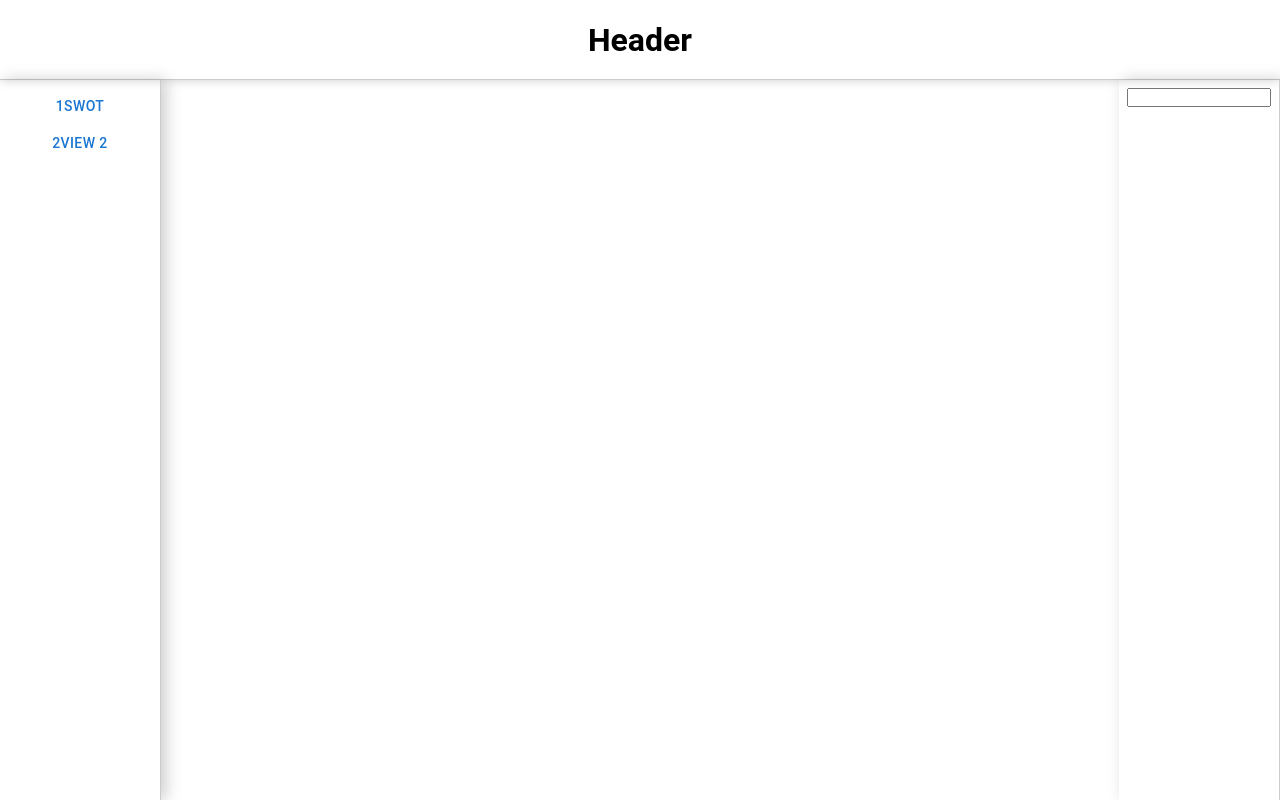
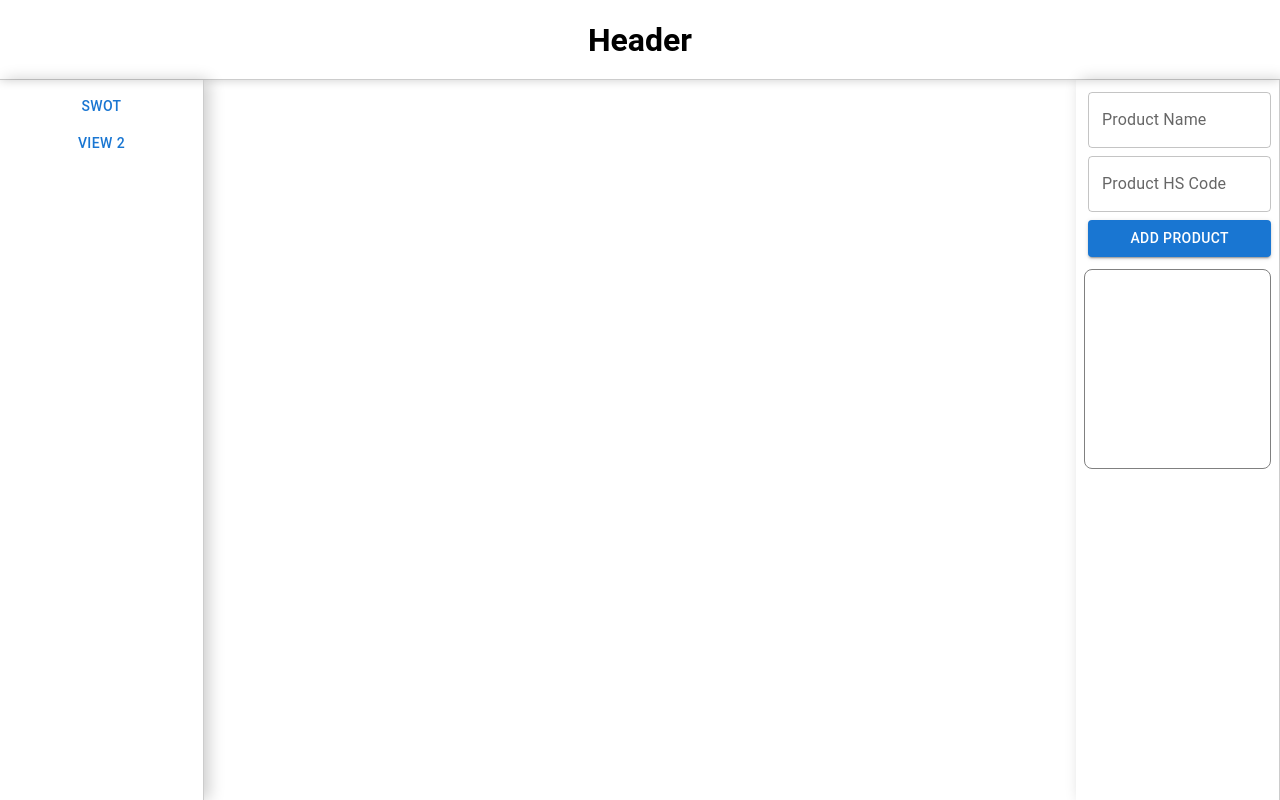
Before and after one commit to Subham7769/business_research, a React (Vite) app: page / in a window 1280 px wide. Built offline with nearby package versions, Linux system fonts and the light colour scheme.

Commit message:
rightsidebar component added

```diff
--- /dev/null
+++ b/src/Components/Common/Button/BasicButtons.jsx
@@ -0,0 +1,19 @@
+import Stack from "@mui/material/Stack";
+import Button from "@mui/material/Button";
+
+const BasicButtons = ({ name, id,variant }) => {
+  return (
+    <Stack spacing={2} direction="row" key={id} >
+      <Button
+        variant={variant}
+        style={{
+          width: "100%",
+        }}
+      >
+        {id}
+        {name}
+      </Button>
+    </Stack>
+  );
+};
+export default BasicButtons;
--- a/src/Components/Common/Button/Button.jsx
+++ /dev/null
@@ -1,19 +0,0 @@
-import Stack from "@mui/material/Stack";
-import Button from "@mui/material/Button";
-
-const BasicButtons = ({ name, id }) => {
-  return (
-    <Stack spacing={2} direction="row" key={id}>
-      <Button
-        variant="text"
-        style={{
-          width: "100%",
-        }}
-      >
-        {id}
-        {name}
-      </Button>
-    </Stack>
-  );
-};
-export default BasicButtons;
--- a/src/Components/Main/Main.css
+++ b/src/Components/Main/Main.css
@@ -2,7 +2,7 @@
   display: flex;
   justify-content: center;
   align-items: center;
-  flex: 1;
+  flex: 0.7;
   height: 100%;
   overflow-y: scroll;
 }
--- a/src/Components/RightSidebar/RightSidebar.css
+++ b/src/Components/RightSidebar/RightSidebar.css
@@ -1,6 +1,7 @@
 .sidebar {
   display: flex;
   flex-direction: column;
+  align-items: center;
   gap: 0.5rem;
   flex: 0.15;
   height: 100%;
@@ -8,5 +9,4 @@
   border-right: 1px solid #ccc;
   box-shadow: 5px 0 15px 0 rgba(0, 0, 0, 0.2);
   margin: 0px;
-  padding: 0.5rem;
 }
--- a/src/Components/RightSidebar/RightSidebar.jsx
+++ b/src/Components/RightSidebar/RightSidebar.jsx
@@ -1,13 +1,27 @@
-import { NavLink } from "react-router-dom";
 import "./RightSidebar.css";
-import BasicButtons from "../Common/Button/Button";
+import BasicButtons from "../Common/Button/BasicButtons";
+import Box from '@mui/material/Box';
+import TextField from '@mui/material/TextField';
+import EntityListing from "../SwotComponent/EntityListing/EntityListing";
 
-const Sidebar = () => {
+const RightSidebar = () => {
   return (
     <div className="sidebar">
-      <input type="text" />
+      <Box
+      component="form"
+      sx={{
+        '& > :not(style)': { m: 0.5, width: '98%' },
+      }}
+      noValidate
+      autoComplete="off"
+    >
+      <TextField id="outlined-basic" label="Product Name" variant="outlined" />
+      <TextField id="outlined-basic" label="Product HS Code" variant="outlined" />
+      <BasicButtons name={"Add Product"} variant={"contained"}/>
+    </Box>
+      <EntityListing/>
     </div>
   );
 };
 
-export default Sidebar;
+export default RightSidebar;
--- a/src/Components/Sidebar/Sidebar.css
+++ b/src/Components/Sidebar/Sidebar.css
@@ -1,6 +1,7 @@
 .sidebar {
   display: flex;
   flex-direction: column;
+  align-items: center;
   gap: 0.5rem;
   flex: 0.15;
   height: 100%;
@@ -10,3 +11,6 @@
   margin: 0px;
   padding: 0.5rem;
 }
+.navSidebar{
+  width: 100%;
+}
--- a/src/Components/Sidebar/Sidebar.jsx
+++ b/src/Components/Sidebar/Sidebar.jsx
@@ -1,16 +1,17 @@
 import { NavLink } from "react-router-dom";
 import "./Sidebar.css";
-import BasicButtons from "../Common/Button/Button";
+import BasicButtons from "../Common/Button/BasicButtons";
+import DeleteIcon from '@mui/icons-material/Delete';
 
 const Sidebar = () => {
   return (
     <div className="sidebar">
-      <nav>
+      <nav className="navSidebar">
         <NavLink to="/swot">
-          <BasicButtons name={"Swot"} id={1} />
+          <BasicButtons name={"Swot"} startIcon={<DeleteIcon />}/>
         </NavLink>
         <NavLink to="/view2">
-          <BasicButtons name={"View 2"} id={2} />
+          <BasicButtons name={"View 2"} />
         </NavLink>
       </nav>
     </div>
--- /dev/null
+++ b/src/Components/SwotComponent/EntityListing/EntityListing.css
@@ -0,0 +1,16 @@
+.entityListing{
+    display: flex;
+    overflow-y: scroll;
+    border: 1px solid gray;
+    border-radius: 0.5rem;
+    width: 100%;
+    height: 200px;
+    padding: 0.2rem;
+}
+ul{
+    list-style: none;
+    margin: 0px;
+}
+li{
+    margin: 0px;
+}
--- /dev/null
+++ b/src/Components/SwotComponent/EntityListing/EntityListing.jsx
@@ -0,0 +1,16 @@
+import React from 'react'
+import './EntityListing.css'
+
+const EntityListing = () => {
+  return (
+    <div className='entityListing'>
+        <ul>
+            <li>
+
+            </li>
+        </ul>
+    </div>
+  )
+}
+
+export default EntityListing
--- a/src/Components/SwotComponent/SWOTComponent.jsx
+++ b/src/Components/SwotComponent/SWOTComponent.jsx
@@ -2,31 +2,32 @@ import { useContext } from "react";
 import EditableList from "./EditableFields/EditableList";
 import Context from "../../Context/Context";
 import "./SWOTComponent.css";
-import FormGroup from '@mui/material/FormGroup';
-import FormControlLabel from '@mui/material/FormControlLabel';
-import Checkbox from '@mui/material/Checkbox';
+import FormGroup from "@mui/material/FormGroup";
+import FormControlLabel from "@mui/material/FormControlLabel";
+import Checkbox from "@mui/material/Checkbox";
 
 const SWOTComponent = () => {
   const { swot } = useContext(Context);
   return (
     <div className="Swot">
       <div className="SwotReason">
+        <FormGroup className="SwotReason">
           <div className="selection">
-          <input type="checkbox" name="Availability" id="Availability" />
-          <p>Availability</p>
+            <FormControlLabel
+              control={<Checkbox />}
+              label="Availability"
+            />
           </div>
           <div className="selection">
-          <input type="checkbox" name="Interest" id="Interest" />
-          <p>Interest</p>
+            <FormControlLabel control={<Checkbox />} label="Interest" />
           </div>
           <div className="selection">
-          <input type="checkbox" name="Demand" id="Demand" />
-          <p>Demand</p>
+            <FormControlLabel control={<Checkbox />} label="Demand" />
           </div>
           <div className="selection">
-          <input type="checkbox" name="Knowledge" id="Knowledge" />
-          <p>Knowledge</p>
+            <FormControlLabel control={<Checkbox />} label="Knowledge" />
           </div>
+        </FormGroup>
       </div>
       <div className="SwotComponent">
         <div className="labelTiles"></div>
```
Lines whose indentation alone changed are shown as unchanged.
